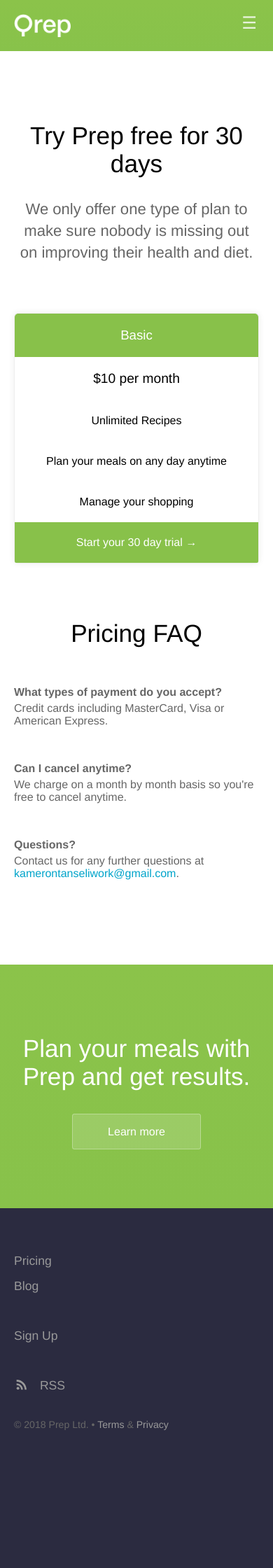
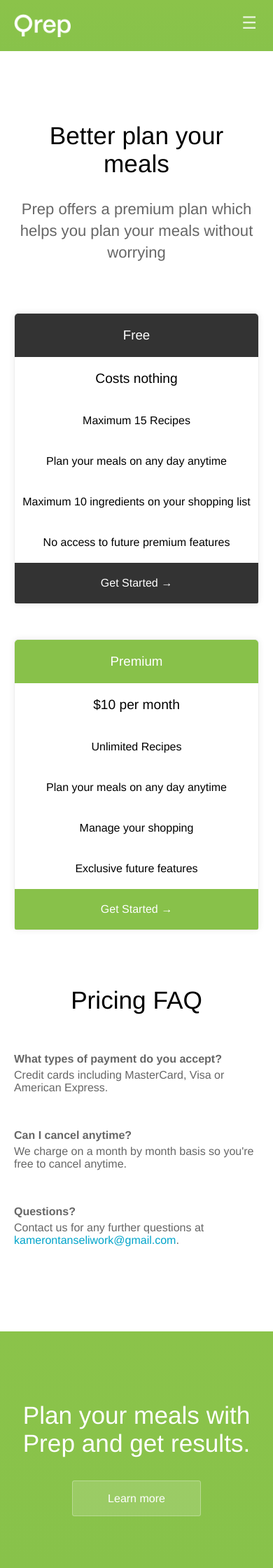
Before and after one commit to kamerontanseli/prepmeal-blog, a Jekyll site: the page built from pricing.html, in a window 390 px wide. Shown: the top 2240 px of the page at 70% size. Built offline with Jekyll 4.4.1, drawn with Linux system fonts in a browser that asks for light colours; before the commit the page ends 2096 px from its top, so only the background shows below that.

Commit message:
copy changes

```diff
--- a/_data/navigation.yml
+++ b/_data/navigation.yml
@@ -1,3 +1,7 @@
+- name: Product
+  link: /
+  new_window: false
+  highlight: false
 - name: Pricing
   link: /pricing/
   new_window: false
--- a/_sass/landing-page.scss
+++ b/_sass/landing-page.scss
@@ -3,7 +3,11 @@
 	color: #fff;
 	text-align: center;
 	margin: 0;
-	padding: 100px 0;
+  padding: 100px 0;
+
+  @media screen and (max-width: 480px) {
+    padding: 100px 25px;
+  }
 
 	h2 {
 		margin-bottom: 50px;
--- a/pricing.html
+++ b/pricing.html
@@ -1,9 +1,25 @@
 ---
 title: Pricing
-heading: Try Prep free for 30 days
-description: We only offer one type of plan to make sure nobody is missing out on improving their health and diet.
+heading: Better plan your meals
+description: Prep offers a premium plan which helps you plan your meals without worrying
 pricing_table:
-  - name: Basic
+  - name: Free
+    color: "#333"
+    features:
+      - text: Costs nothing
+        highlight: true
+      - text: Maximum 15 Recipes
+        highlight: false
+      - text: Plan your meals on any day anytime
+        highlight: false
+      - text: Maximum 10 ingredients on your shopping list
+        highlight: false
+      - text: No access to future premium features
+        highlight: false
+    call_to_action:
+      link: /signup/
+      text: Get Started
+  - name: Premium
     color: "#88c14a"
     features:
       - text: $10 per month
@@ -14,9 +30,11 @@ pricing_table:
         highlight: false
       - text: Manage your shopping
         highlight: false
+      - text: Exclusive future features
+        highlight: false
     call_to_action:
       link: /signup/
-      text: Start your 30 day trial
+      text: Get Started
 faq:
   - question: What types of payment do you accept?
     answer: Credit cards including MasterCard, Visa or American Express.
```
Also changed, not shown: signup.html (+17 -4 lines).
